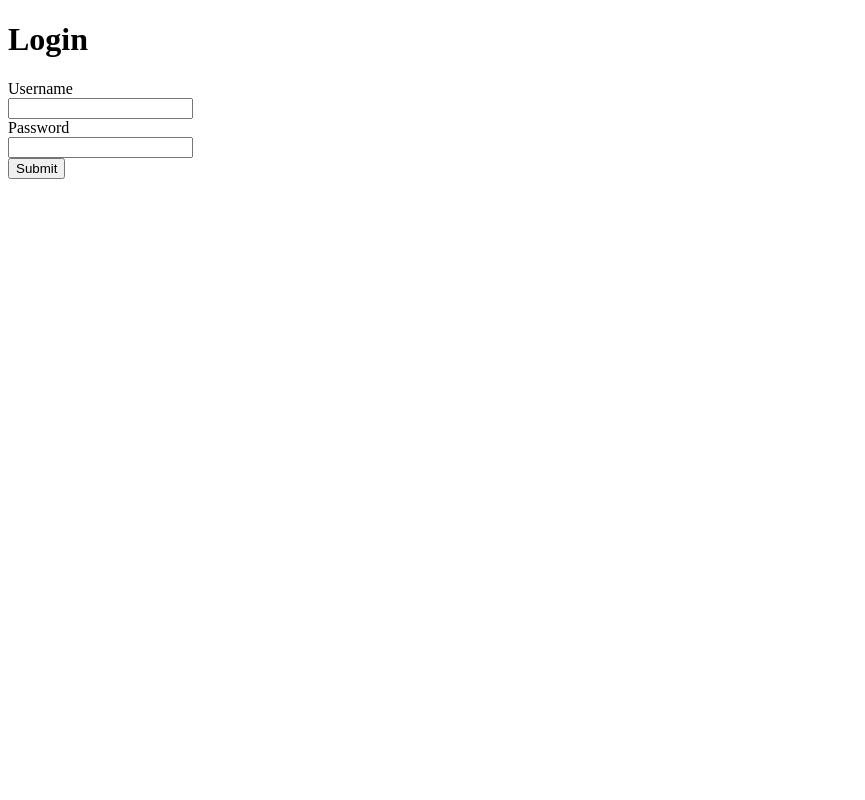
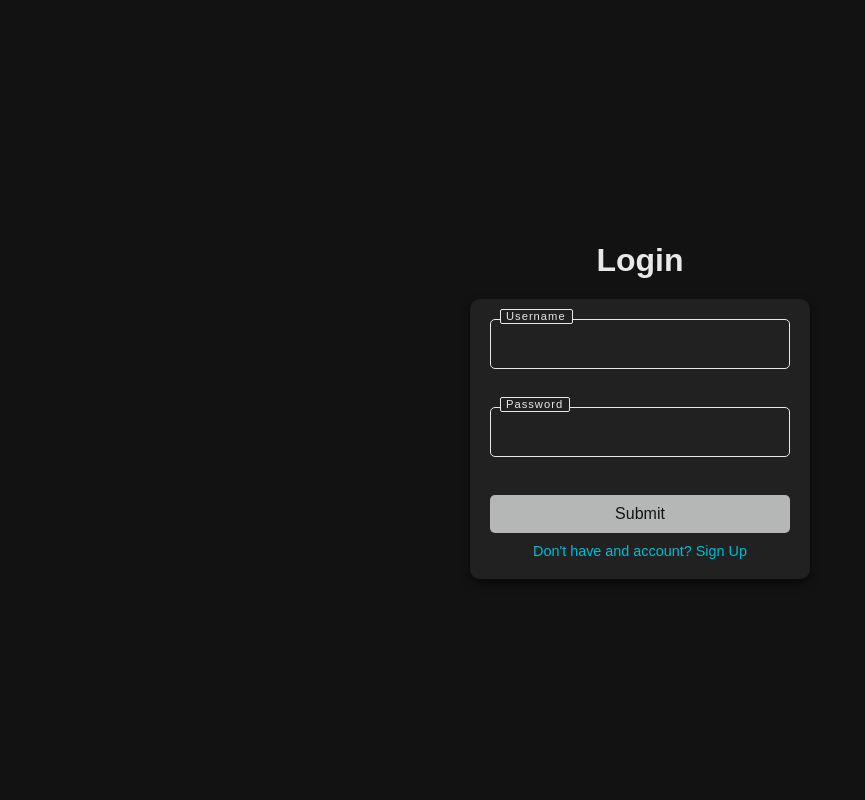
Before and after one commit to cfinnegan827/brick_by_brick, a Flask app: page / in a window 1280 px wide. Shown: the whole page, without its empty margins (0-865 px from the left). Run offline with Flask 3, Linux system fonts and the light colour scheme.

Commit message:
style login and signup sheets

```diff
--- /dev/null
+++ b/static/css/login.css
@@ -0,0 +1,89 @@
+body {
+    font-family: Arial, sans-serif;
+    background-color: #121212;
+    color: #e8e8e8;
+    display: flex;
+    flex-direction: column;
+    align-items: center;
+    justify-content: center;
+    height: 100vh;
+    margin: 0;
+}
+
+h1 {
+    margin-bottom: 20px;
+}
+
+/* Styling for the form */
+form {
+    background: #212121;
+    padding: 20px;
+    border-radius: 10px;
+    box-shadow: 0 4px 10px rgba(0, 0, 0, 0.5);
+    width: 300px;
+}
+
+/* Input field styling */
+.inputBox {
+    position: relative;
+    margin-bottom: 20px;
+}
+
+.inputBox input {
+    width: 100%;
+    padding: 15px 20px;
+    outline: none;
+    background: transparent;
+    border-radius: 5px;
+    color: #e8e8e8;
+    border: 1px solid #e8e8e8;
+    font-size: 1em;
+    transition: border-color 0.3s;
+    box-sizing: border-box;
+}
+
+.inputBox input:focus {
+    border-color: #00bcd4;
+}
+
+.inputBox span {
+    position: absolute;
+    top: -10px;
+    left: 10px;
+    font-size: 0.7em;
+    transform: translateY(0);
+    padding: 0 6px 1px 5px;
+    border-radius: 2px;
+    background: #212121;
+    letter-spacing: 1px;
+    border: 1px solid #e8e8e8;
+    color: #e8e8e8;
+    pointer-events: none;
+    transition: color 0.3s, border-color 0.3s;
+}
+
+/* Submit button */
+input[type="submit"] {
+    width: 100%;
+    padding: 10px;
+    border: none;
+    border-radius: 5px;
+    background-color: #b5b6b6;
+    color: #121212;
+    font-size: 1em;
+    cursor: pointer;
+    transition: background-color 0.3s;
+}
+
+input[type="submit"]:hover {
+    background-color: #0196a7;
+}
+
+a {
+    display: block; /* Makes it easier to tap on mobile */
+    text-align: center;
+    margin-top: 10px;
+    color: #00bcd4;
+    text-decoration: none;
+    font-size: 0.9em;
+}
--- a/templates/login.html
+++ b/templates/login.html
@@ -4,15 +4,22 @@
     <meta charset="UTF-8">
     <meta name="viewport" content="width=device-width, initial-scale=1.0">
     <title>Document</title>
+    <link rel="stylesheet" href="{{ url_for('static', filename='css/login.css') }}">
 </head>
 <body>
     <h1>Login</h1>
     <form id="login-form" action="{{ url_for('authenticate_user') }}"method="post">
-        <label for="username">Username</label><br>
-        <input type="text" id="username" name="username" autocomplete="off" required><br>
-        <label for="password">Password</label><br>
-        <input type="password" id="password" name="password" autocomplete="off" required><br>
-        <input type="submit" value="Submit">
+        <div class="inputBox">
+            <input type="text" id="username" name="username" autocomplete="off" required><br>
+            <span for="username">Username</span><br>
+        </div>
+        <div class="inputBox">
+            <input type="password" id="password" name="password" autocomplete="off" required><br>
+            <span for="password">Password</span><br>
+        </div>
+        <input type="submit" value="Submit"><br>
+
+        <a href="{{url_for('register')}}">Don't have and account? Sign Up</a>
     </form>
     <div id="message"></div>
 </body>
```
Also changed, not shown: static/css/register.css (added, +89 -0 lines), templates/register.html (+20 -9 lines), 1 other file.
